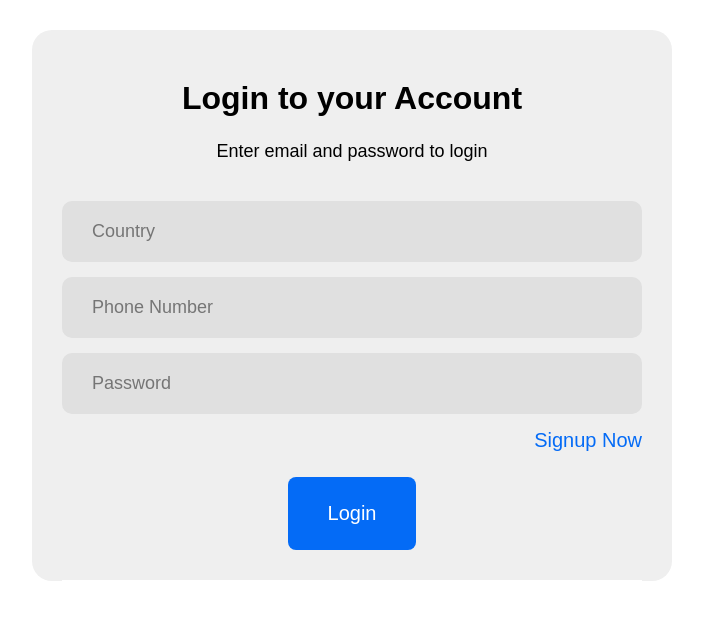
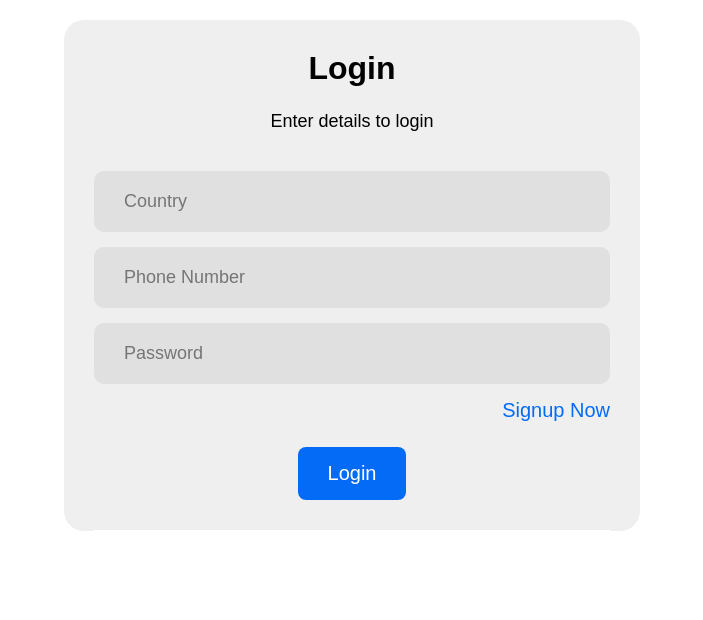
Before and after one commit to amalkanil1999/airbnb, a React (Create React App) app: page / in a window 1280 px wide. Shown: the top 620 px of the page, without its empty margins (288-991 px from the left). Built offline with nearby package versions, Linux system fonts and the light colour scheme.

Commit message:
final push

```diff
--- a/src/App.js
+++ b/src/App.js
@@ -1,45 +1,31 @@
-import React from 'react'
-import "./App.css";
-import { BrowserRouter as Router, Routes, Route } from "react-router-dom";
+import React, { useContext, useEffect } from 'react';
+import { BrowserRouter as Router, Routes } from 'react-router-dom';
 
-import HomeStack from "./components/routing/HomeStack"
+import './App.css'
+
+import HomeStack from './components/routing/HomeStack';
 import AuthStack from './components/routing/AuthStack';
-import { useState, useEffect } from "react";
-
-export const UserContext = React.createContext();
+import { StoreContext, } from './components/context/Store';
 
 function App() {
-  const [userData, setUserData] = useState({});
-  const [loading, setLoading] = useState(true);
-  const updateUserData = (action) =>{
-    switch(action.type){
-      case "LOGOUT":
-        setUserData({});
-        localStorage.clear();
-        break;
-      case "LOGIN":
-        setUserData(action.payload);
-        break;
-      default:
-        break;
+  const { state, dispatch } = useContext(StoreContext);
+
+  useEffect(() => {
+    const storedUserData = JSON.parse(localStorage.getItem('user_data'));
+    if (storedUserData) {
+      dispatch({ type: 'SET_USER_DATA', payload: storedUserData });
+    } else {
+      dispatch({ type: 'SET_USER_DATA', payload: {} });
     }
-}
-  useEffect(() => {
-    const storedUserData = JSON.parse(localStorage.getItem("user_data"));
-    setUserData(storedUserData);
-    setLoading(false);
-  }, []);
+  }, [dispatch]);
 
-   return loading? (<div>Loading</div>) : (
+  return (
     <>
-      <UserContext.Provider value={{userData,updateUserData}}>
-    <Router>
-      { userData?.access ? <HomeStack /> : <AuthStack /> }
+      <Router>
+          {state.userData?.access ? <HomeStack /> : <AuthStack />}
       </Router>
-      </UserContext.Provider>
-    </>
-
-  )
+      </>
+  );
 }
 
-export default App
+export default App;
--- /dev/null
+++ b/src/components/context/Reducer.js
@@ -0,0 +1,21 @@
+const reducer = (state, action) => {
+    switch (action.type) {
+      case 'SET_USER_DATA':
+        return {
+          ...state,
+          userData: action.payload,
+          loading: false,
+        };
+      case 'LOGOUT':
+        localStorage.clear();
+        return {
+          ...state,
+          userData: {},
+          loading: false,
+        };
+      default:
+        return state;
+    }
+  };
+
+  export default reducer;
--- /dev/null
+++ b/src/components/context/Store.js
@@ -0,0 +1,15 @@
+import React, { createContext, useReducer } from 'react';
+import reducer from './Reducer';
+
+const initialState = {
+  userData: {},
+  loading: true,
+};
+
+export const StoreContext = createContext();
+
+export const StoreProvider = ({ children }) => {
+  const [state, dispatch] = useReducer(reducer, initialState);
+
+  return <StoreContext.Provider value={{ state, dispatch }}>{children}</StoreContext.Provider>;
+};
--- a/src/components/includes/Header/HeaderTop.js
+++ b/src/components/includes/Header/HeaderTop.js
@@ -6,7 +6,7 @@ import { Helmet } from "react-helmet";
 
 import Popup from "../modals/popup/Popup";
 
-import { UserContext } from "../../../App";
+import { StoreContext } from "../../context/Store"
 import axios from "axios";
 import { BASE_URL } from "../../helpers/axiosConfig";
 
@@ -15,7 +15,10 @@ function HeaderTop({ toggleSignup, toggleFilter, openSignup }) {
   const [checkButtonsVisible, setCheckButtonsVisible] = useState(true);
   const [activeNavItem, setActiveNavItem] = useState("stays");
   const [user, setUser] = useState("");
-  const { userData, updateUserData } = useContext(UserContext);
+  const { dispatch } = useContext(StoreContext);
+
+
+const { state: { userData } } = useContext(StoreContext);
 
   useEffect(() => {
     if (userData?.access) {
@@ -29,9 +32,9 @@ function HeaderTop({ toggleSignup, toggleFilter, openSignup }) {
           setUser(response.data.data.full_name);
         });
     }
-  }, [userData, updateUserData]);
+  }, [userData, dispatch]);
   const handleLogout = () => {
-    updateUserData({ type: "LOGOUT" });
+    dispatch({ type: "LOGOUT" });
   };
   const handleNavItemClick = (item) => {
     setActiveNavItem(item);
@@ -291,6 +294,8 @@ const SignOut = styled.div`
 const LogOutButton = styled.button`
   padding: 5px;
   background-color: #e0e0e0;
+  border-radius: 6px;
+  cursor: pointer;
 `;
 
 const H1 = styled.h1`
--- a/src/components/screens/login/Login.js
+++ b/src/components/screens/login/Login.js
@@ -3,7 +3,7 @@ import { NavLink, useNavigate } from "react-router-dom";
 import styled from "styled-components";
 import axios from "axios";
 import { BASE_URL } from "../../helpers/axiosConfig";
-import { UserContext } from "../../../App";
+import { StoreContext } from "../../context/Store";
 import { Helmet } from "react-helmet";
 
 const Login = () => {
@@ -12,7 +12,7 @@ const Login = () => {
   const [password, setPassword] = useState("");
   const [message, setMessage] = useState("");
   const navigate = useNavigate();
-  const { updateUserData } = useContext(UserContext);
+  const { dispatch } = useContext(StoreContext);
   const handleSubmit = (e) => {
     e.preventDefault();
     setMessage("");
@@ -26,7 +26,7 @@ const Login = () => {
         let data = response.data;
         if (data.status_code === 6000) {
           localStorage.setItem("user_data", JSON.stringify(data.data));
-          updateUserData({ type: "LOGIN", payload: data.data });
+          dispatch({ type: "SET_USER_DATA", payload: data.data });
           navigate("/");
         } else {
           const errors = data.data.errors;
@@ -60,8 +60,8 @@ const Login = () => {
     <RightContainer>
 
       <LoginContainer>
-        <LoginHeading>Login to your Account</LoginHeading>
-        <LoginInfo>Enter email and password to login</LoginInfo>
+        <LoginHeading>Login</LoginHeading>
+        <LoginInfo>Enter details to login</LoginInfo>
         <Form onSubmit={handleSubmit}>
           <InputContainer>
             <TextInput
@@ -100,8 +100,9 @@ const Login = () => {
 };
 
 const LoginC = styled.div`
-padding-top:30px;
-
+padding-top:20px;
+ width: 90%;
+ margin: 0 auto;
 `;
 const RightContainer = styled.div`
   background: #efefef;
@@ -111,7 +112,16 @@ const RightContainer = styled.div`
   align-items: center;
   justify-content: center;
   border-radius: 20px;
-  padding: 50px 30px 0px;
+  padding: 30px 30px 0px;
+  @media all and (max-width: 980px) {
+    width: 80%;
+  }
+  @media all and (max-width: 640px) {
+    width: 90%;
+  }
+  @media all and (max-width: 480px) {
+    width: 100%;
+  }
 `;
 
 const LoginContainer = styled.div`
@@ -126,12 +136,20 @@ const LoginHeading = styled.h3`
   font-weight: bold;
   margin-bottom: 20px;
   color: #000;
+  @media all and (max-width: 640px) {
+    font-size: 28px;
+
+  }
 `;
 
 const LoginInfo = styled.p`
   font-size: 18px;
   margin-bottom: 35px;
   color: #000;
+  @media all and (max-width: 640px) {
+    font-size: 17px;
+
+  }
 `;
 
 const Form = styled.form`
@@ -152,6 +170,10 @@ const TextInput = styled.input`
   border-radius: 10px;
   font-size: 18px;
   background-color: #e0e0e0;
+  @media all and (max-width: 640px) {
+    font-size: 17px;
+
+  }
 `;
 
 const LoginButton = styled(NavLink)`
@@ -160,6 +182,9 @@ const LoginButton = styled(NavLink)`
   margin-bottom: 25px;
   color: #046bf6;
   font-size: 20px;
+  @media all and (max-width: 640px) {
+    font-size: 18px;
+  }
 `;
 
 const SubmitButton = styled.button`
@@ -167,10 +192,14 @@ const SubmitButton = styled.button`
   border: 0;
   outline: 0;
   color: #fff;
-  padding: 25px 40px;
+  padding: 15px 30px;
   border-radius: 8px;
   font-size: 20px;
   cursor: pointer;
+  @media all and (max-width: 640px) {
+    font-size: 18px;
+
+  }
 `;
 
 const ButtonContainer = styled.div`
@@ -183,6 +212,9 @@ const ErrorMessage = styled.p`
   color: red;
   margin-bottom: 25px;
   text-align: center;
+  @media all and (max-width: 640px) {
+    font-size: 16px;
+  }
 `;
 
 export default Login;
--- a/src/index.js
+++ b/src/index.js
@@ -3,11 +3,14 @@ import ReactDOM from 'react-dom/client';
 import './index.css';
 import App from './App';
 import reportWebVitals from './reportWebVitals';
+import { StoreProvider } from './components/context/Store';
 
 const root = ReactDOM.createRoot(document.getElementById('root'));
 root.render(
   <React.StrictMode>
-    <App />
+      <StoreProvider>
+        <App />
+      </StoreProvider>
   </React.StrictMode>
 );
 
```
Also changed, not shown: src/components/routing/HomeStack.js (+0 -11 lines).
